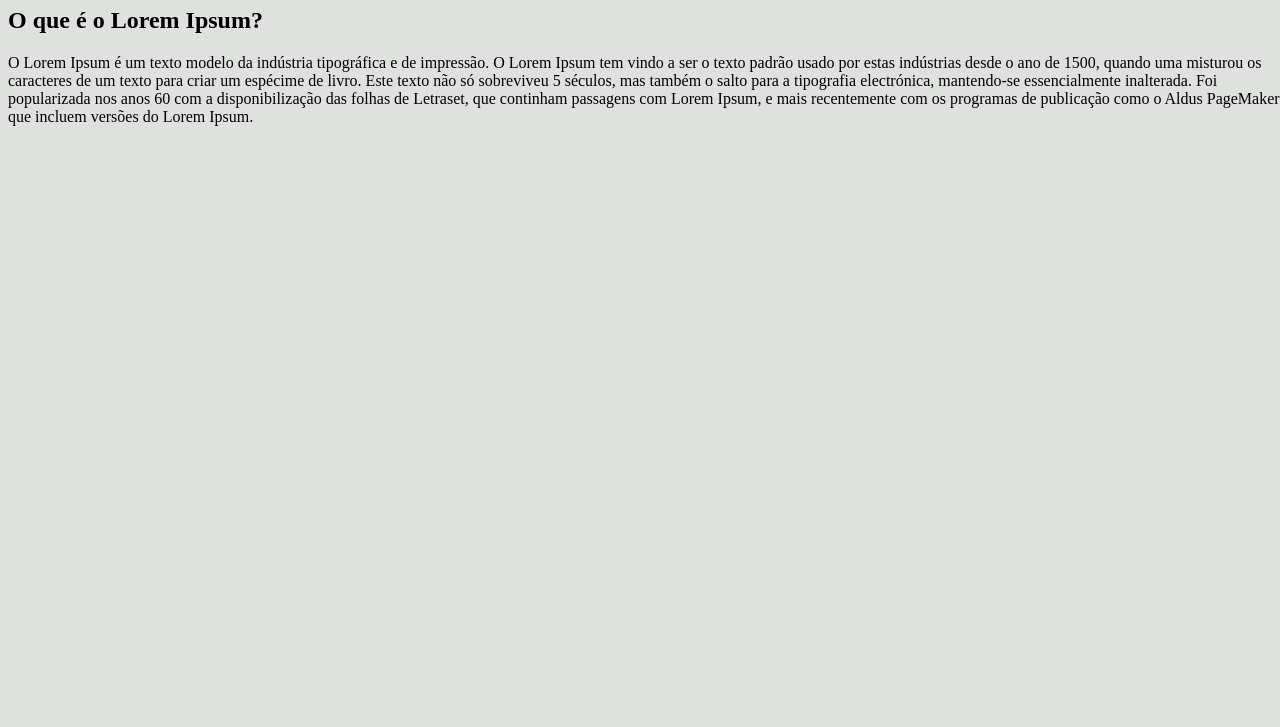
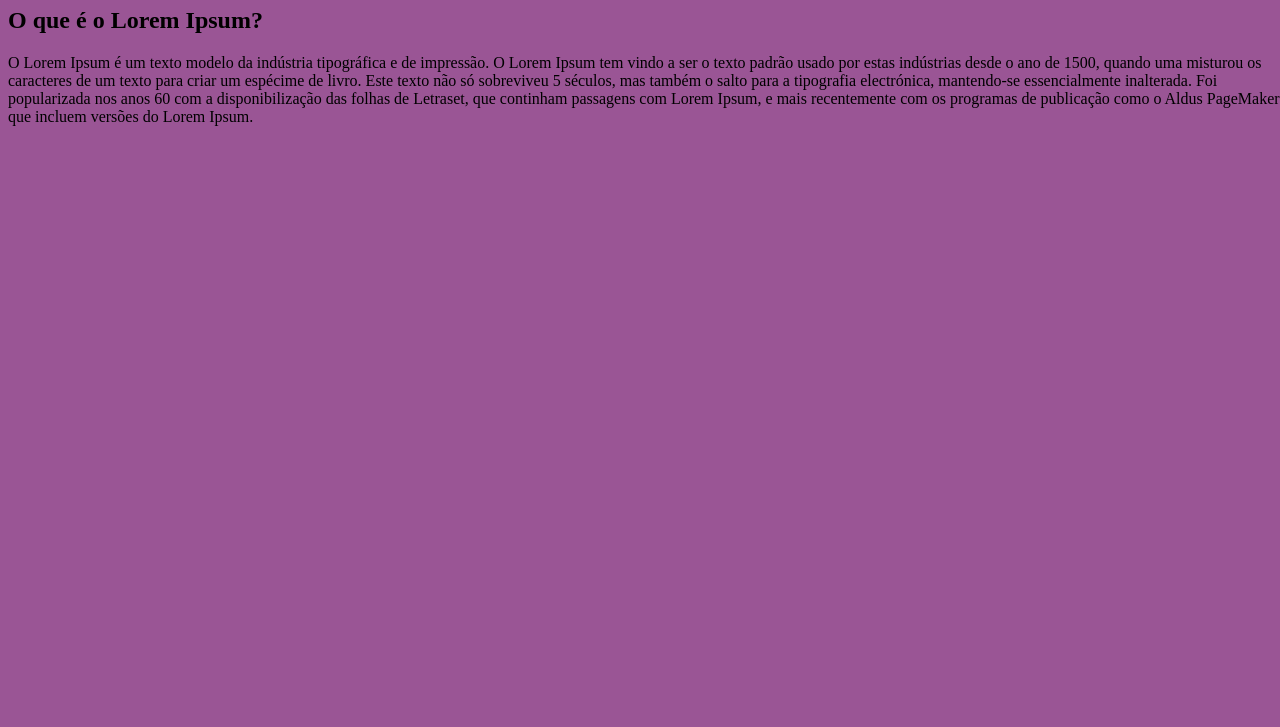
Before and after one commit to KatyaPalheta/exercicios_de_estudo_de_codigo, a plain HTML site: page estudos_less/index.html in a window 1280 px wide. Shown: the part 73-800 px from the top of the page. Drawn offline with Linux system fonts and the light colour scheme.

Commit message:
estudos front-end ✏️

```diff
--- a/estudos_less/sass/styles.sass
+++ b/estudos_less/sass/styles.sass
@@ -1,4 +1,4 @@
-$bg-color: #68ed6822
+$bg-color: #9a5595fe
 $font-color: #ffff
 
 body
```
Also changed, not shown: estudos_less/css/styles.css, 1 other file.
